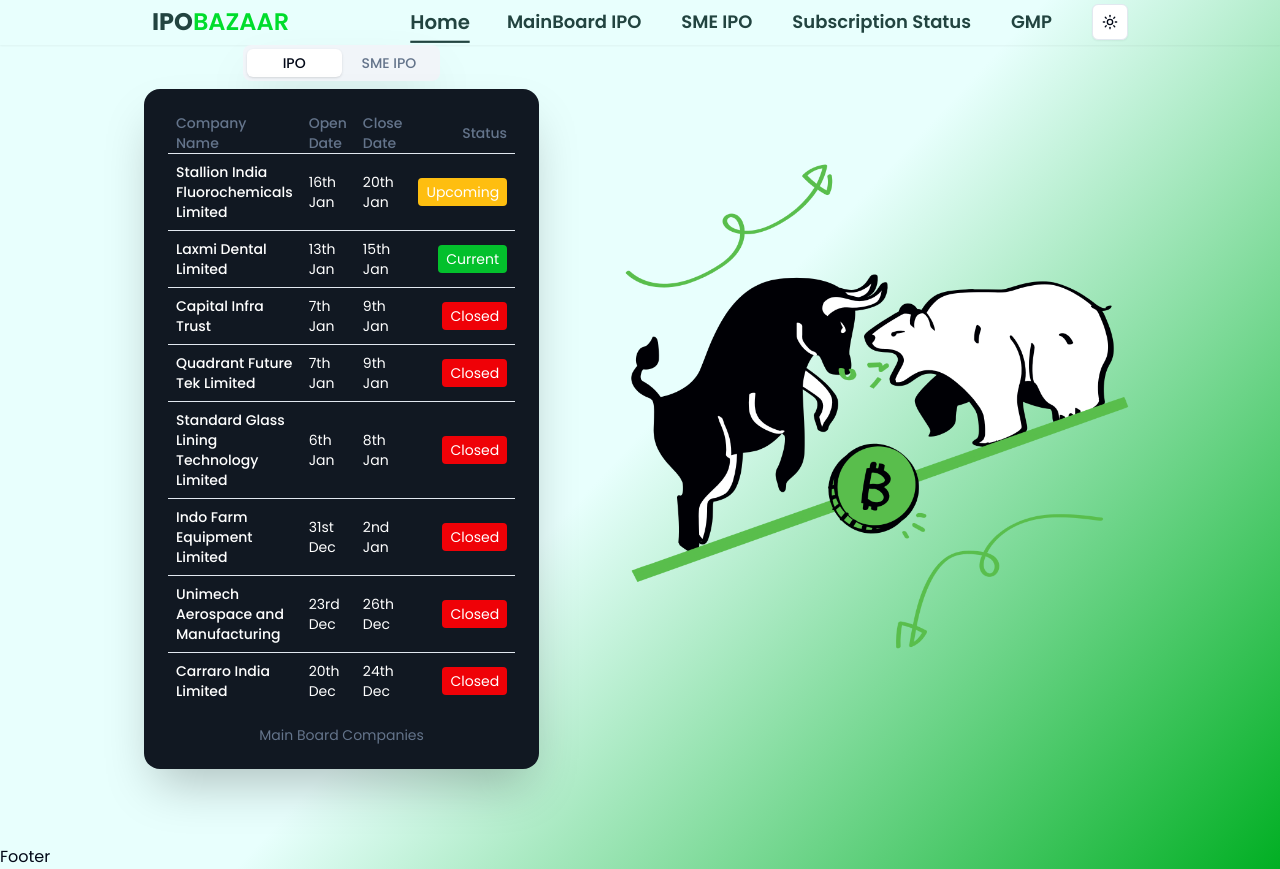
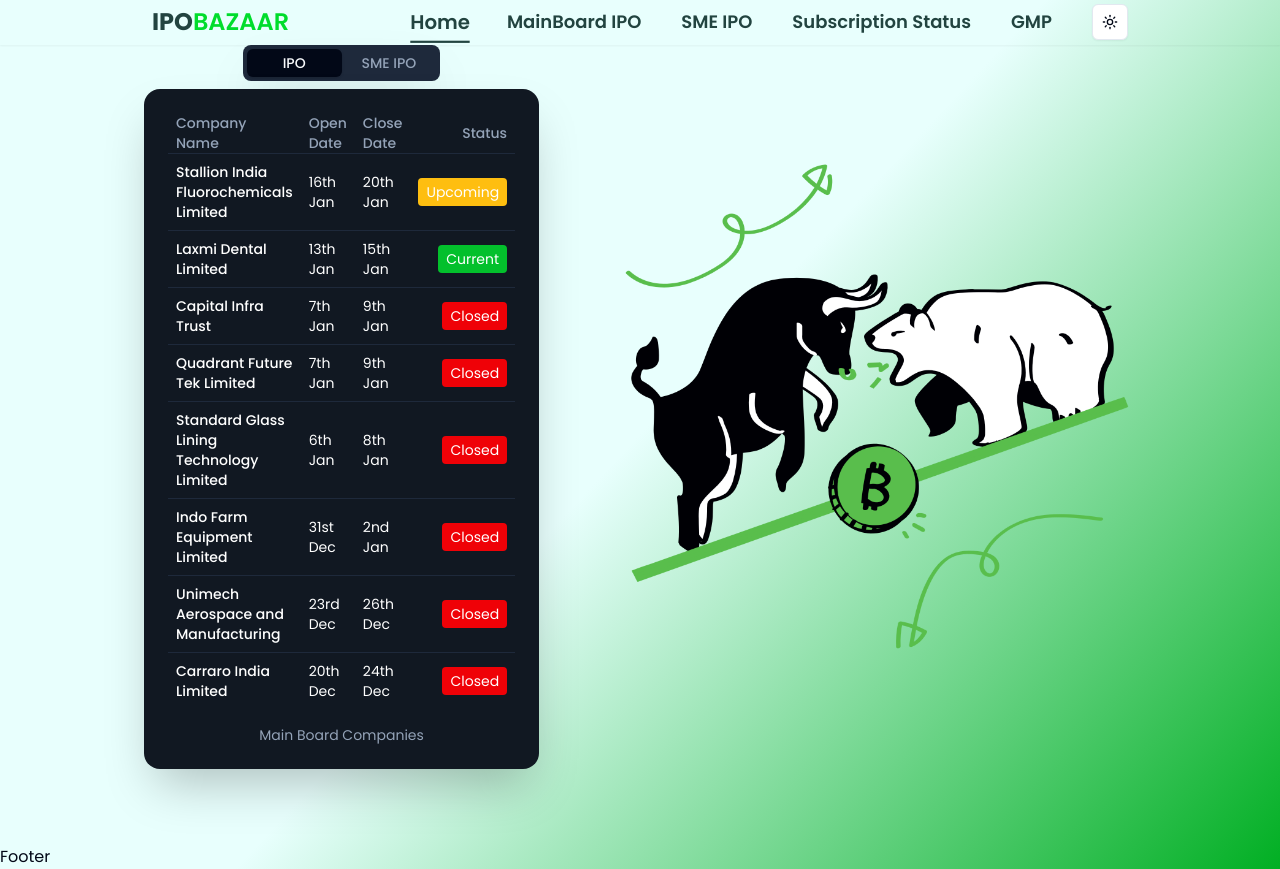
Before and after one commit to Dhanraj-Patil/IPO-BAZAAR, a Next.js app: page / in a window 1280 px wide. Built offline with nearby package versions, Linux system fonts and the light colour scheme.

Commit message:
changes to table

```diff
--- a/components/ui/tabs.jsx
+++ b/components/ui/tabs.jsx
@@ -11,7 +11,7 @@
   <TabsPrimitive.List
     ref={ref}
     className={cn(
-      "inline-flex h-9 items-center justify-center rounded-lg bg-muted p-1 text-muted-foreground",
+      "dark inline-flex h-9 items-center justify-center rounded-lg bg-muted p-1 text-muted-foreground",
       className
     )}
     {...props} />
@@ -22,7 +22,7 @@
   <TabsPrimitive.Trigger
     ref={ref}
     className={cn(
-      "inline-flex items-center justify-center whitespace-nowrap rounded-md px-3 py-1 text-sm font-medium ring-offset-background transition-all focus-visible:outline-none focus-visible:ring-2 focus-visible:ring-ring focus-visible:ring-offset-2 disabled:pointer-events-none disabled:opacity-50 data-[state=active]:bg-background data-[state=active]:text-foreground data-[state=active]:shadow",
+      "dark inline-flex items-center justify-center whitespace-nowrap rounded-md px-3 py-1 text-sm font-medium ring-offset-background transition-all focus-visible:outline-none focus-visible:ring-2 focus-visible:ring-ring focus-visible:ring-offset-2 disabled:pointer-events-none disabled:opacity-50 data-[state=active]:bg-background data-[state=active]:text-foreground data-[state=active]:shadow",
       className
     )}
     {...props} />
@@ -33,7 +33,7 @@
   <TabsPrimitive.Content
     ref={ref}
     className={cn(
-      "mt-2 ring-offset-background focus-visible:outline-none focus-visible:ring-2 focus-visible:ring-ring focus-visible:ring-offset-2",
+      "dark  mt-2 ring-offset-background focus-visible:outline-none focus-visible:ring-2 focus-visible:ring-ring focus-visible:ring-offset-2",
       className
     )}
     {...props} />
```
